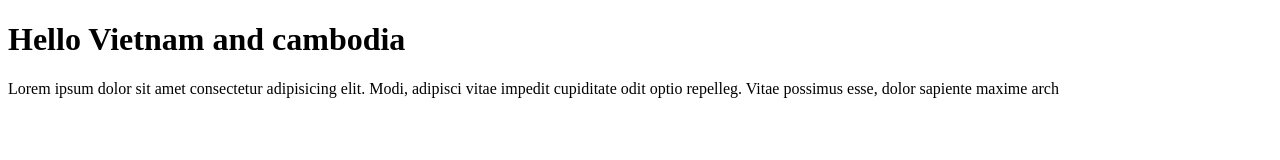
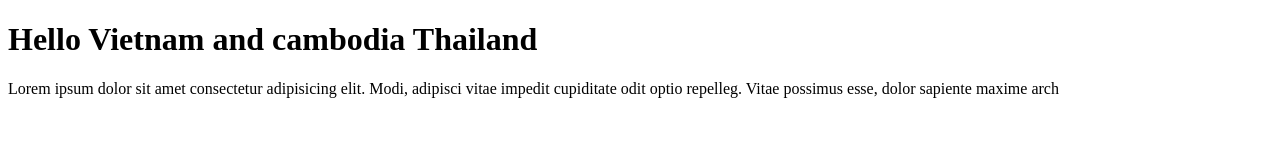
Before and after one commit to zxally/homeworkgithub, a plain HTML site: page index.html in a window 1280 px wide. Drawn offline with Linux system fonts and the light colour scheme.

Commit message:
file new file

```diff
--- a/index.html
+++ b/index.html
@@ -6,7 +6,7 @@
     <title>Document</title>
 </head>
 <body>
-    <h1>Hello Vietnam and cambodia</h1>
+    <h1>Hello Vietnam and cambodia Thailand</h1>
     <p>Lorem ipsum dolor sit amet consectetur adipisicing elit. Modi, adipisci vitae impedit cupiditate odit optio repelleg. Vitae possimus esse, dolor sapiente maxime arch</p>
 </body>
 </html>
```
